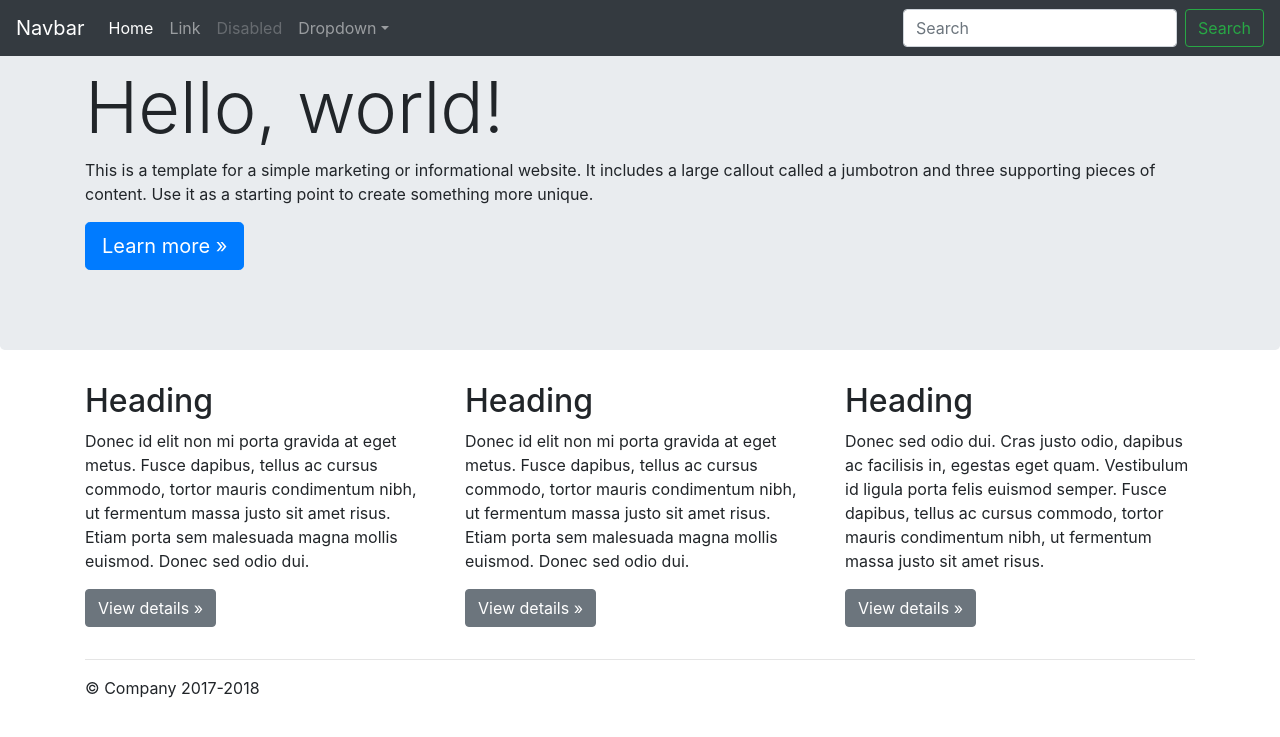
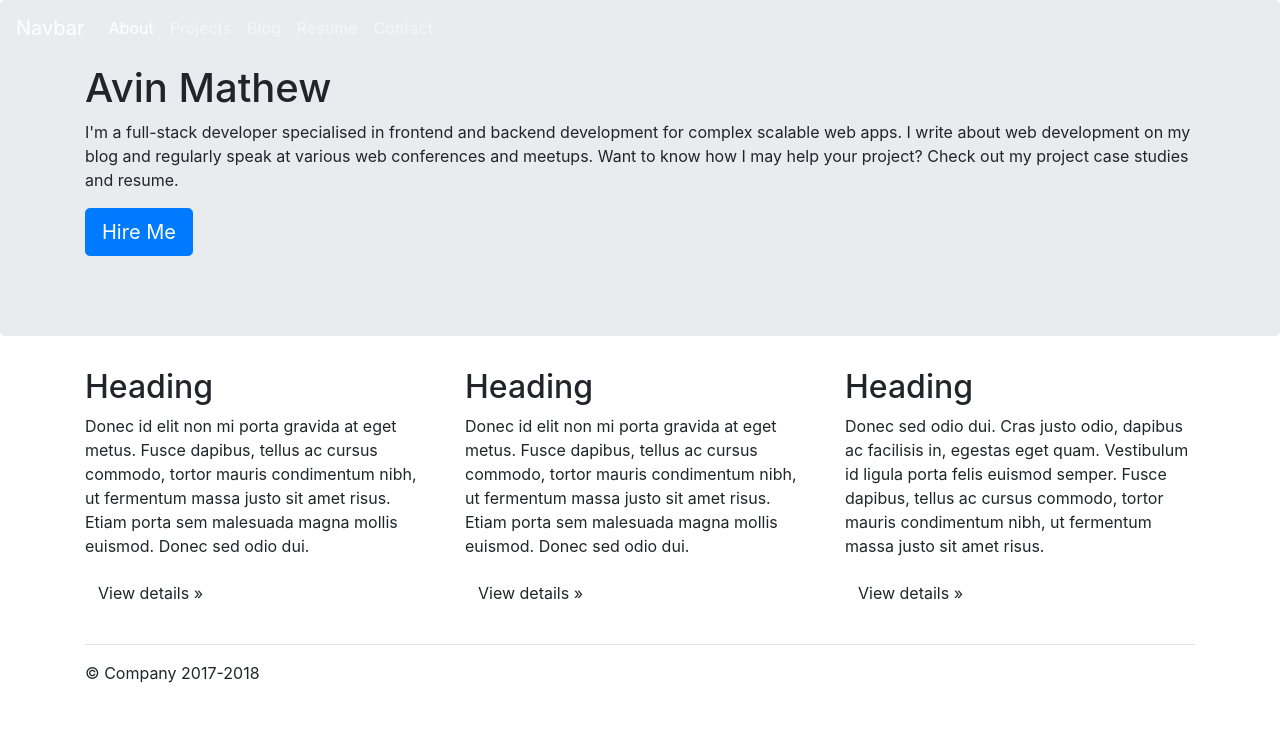
Before and after one commit to Avin-Mathew/portfolio, a Django app: page / in a window 1280 px wide. Shown: the top 737 px of the page. Run offline with Django 3.2, Linux system fonts and the light colour scheme; some libraries are stand-ins or nearby versions.

Commit message:
design changes to customize to avin

```diff
--- a/templates/base.html
+++ b/templates/base.html
@@ -8,8 +8,9 @@
 
     <!-- Bootstrap CSS -->
     <link rel="stylesheet" type="text/css" href="{% static 'vendor/bootstrap/css/bootstrap.min.css' %}">
+    <link rel="stylesheet" type="text/css" href="{% static 'css/base.css' %}">
     <body>
-      <nav class="navbar navbar-expand-md navbar-dark fixed-top bg-dark">
+      <nav class="navbar navbar-expand-md navbar-dark fixed-top nav-bag-color">
             <a class="navbar-brand" href="#">Navbar</a>
             <button class="navbar-toggler" type="button" data-toggle="collapse" data-target="#navbarsExampleDefault" aria-controls="navbarsExampleDefault" aria-expanded="false" aria-label="Toggle navigation">
               <span class="navbar-toggler-icon"></span>
@@ -18,38 +19,32 @@
             <div class="collapse navbar-collapse" id="navbarsExampleDefault">
               <ul class="navbar-nav mr-auto">
                 <li class="nav-item active">
-                  <a class="nav-link" href="#">Home <span class="sr-only">(current)</span></a>
+                  <a class="nav-link" href="#">About <span class="sr-only">(current)</span></a>
                 </li>
                 <li class="nav-item">
-                  <a class="nav-link" href="#">Link</a>
+                  <a class="nav-link" href="#">Projects</a>
                 </li>
                 <li class="nav-item">
-                  <a class="nav-link disabled" href="#">Disabled</a>
+                  <a class="nav-link" href="#">Blog</a>
                 </li>
-                <li class="nav-item dropdown">
-                  <a class="nav-link dropdown-toggle" href="http://example.com" id="dropdown01" data-toggle="dropdown" aria-haspopup="true" aria-expanded="false">Dropdown</a>
-                  <div class="dropdown-menu" aria-labelledby="dropdown01">
-                    <a class="dropdown-item" href="#">Action</a>
-                    <a class="dropdown-item" href="#">Another action</a>
-                    <a class="dropdown-item" href="#">Something else here</a>
-                  </div>
+                <li class="nav-item">
+                  <a class="nav-link" href="#">Resume</a>
+                </li>
+                <li class="nav-item">
+                  <a class="nav-link" href="#">Contact</a>
                 </li>
               </ul>
-              <form class="form-inline my-2 my-lg-0">
-                <input class="form-control mr-sm-2" type="text" placeholder="Search" aria-label="Search">
-                <button class="btn btn-outline-success my-2 my-sm-0" type="submit">Search</button>
-              </form>
             </div>
           </nav>
 
           <main role="main">
 
             <!-- Main jumbotron for a primary marketing message or call to action -->
-            <div class="jumbotron">
-              <div class="container">
-                <h1 class="display-3">Hello, world!</h1>
-                <p>This is a template for a simple marketing or informational website. It includes a large callout called a jumbotron and three supporting pieces of content. Use it as a starting point to create something more unique.</p>
-                <p><a class="btn btn-primary btn-lg" href="#" role="button">Learn more &raquo;</a></p>
+            <div class="jumbotron default-slider padd-corosal">
+              <div class="container text-color">
+                <h1 class="padd-top">Avin Mathew</h1>
+                <p>I'm a full-stack developer specialised in frontend and backend development for complex scalable web apps. I write about web development on my blog and regularly speak at various web conferences and meetups. Want to know how I may help your project? Check out my project case studies and resume.</p>
+                <p><a class="btn btn-primary btn-lg" href="#" role="button">Hire Me</a></p>
               </div>
             </div>
 
@@ -59,17 +54,17 @@
                 <div class="col-md-4">
                   <h2>Heading</h2>
                   <p>Donec id elit non mi porta gravida at eget metus. Fusce dapibus, tellus ac cursus commodo, tortor mauris condimentum nibh, ut fermentum massa justo sit amet risus. Etiam porta sem malesuada magna mollis euismod. Donec sed odio dui. </p>
-                  <p><a class="btn btn-secondary" href="#" role="button">View details &raquo;</a></p>
+                  <p><a class="btn btn-color" href="#" role="button">View details &raquo;</a></p>
                 </div>
                 <div class="col-md-4">
                   <h2>Heading</h2>
                   <p>Donec id elit non mi porta gravida at eget metus. Fusce dapibus, tellus ac cursus commodo, tortor mauris condimentum nibh, ut fermentum massa justo sit amet risus. Etiam porta sem malesuada magna mollis euismod. Donec sed odio dui. </p>
-                  <p><a class="btn btn-secondary" href="#" role="button">View details &raquo;</a></p>
+                  <p><a class="btn btn-color" href="#" role="button">View details &raquo;</a></p>
                 </div>
                 <div class="col-md-4">
                   <h2>Heading</h2>
                   <p>Donec sed odio dui. Cras justo odio, dapibus ac facilisis in, egestas eget quam. Vestibulum id ligula porta felis euismod semper. Fusce dapibus, tellus ac cursus commodo, tortor mauris condimentum nibh, ut fermentum massa justo sit amet risus.</p>
-                  <p><a class="btn btn-secondary" href="#" role="button">View details &raquo;</a></p>
+                  <p><a class="btn btn-color" href="#" role="button">View details &raquo;</a></p>
                 </div>
               </div>
 
```
Also changed, not shown: 1 other file.
